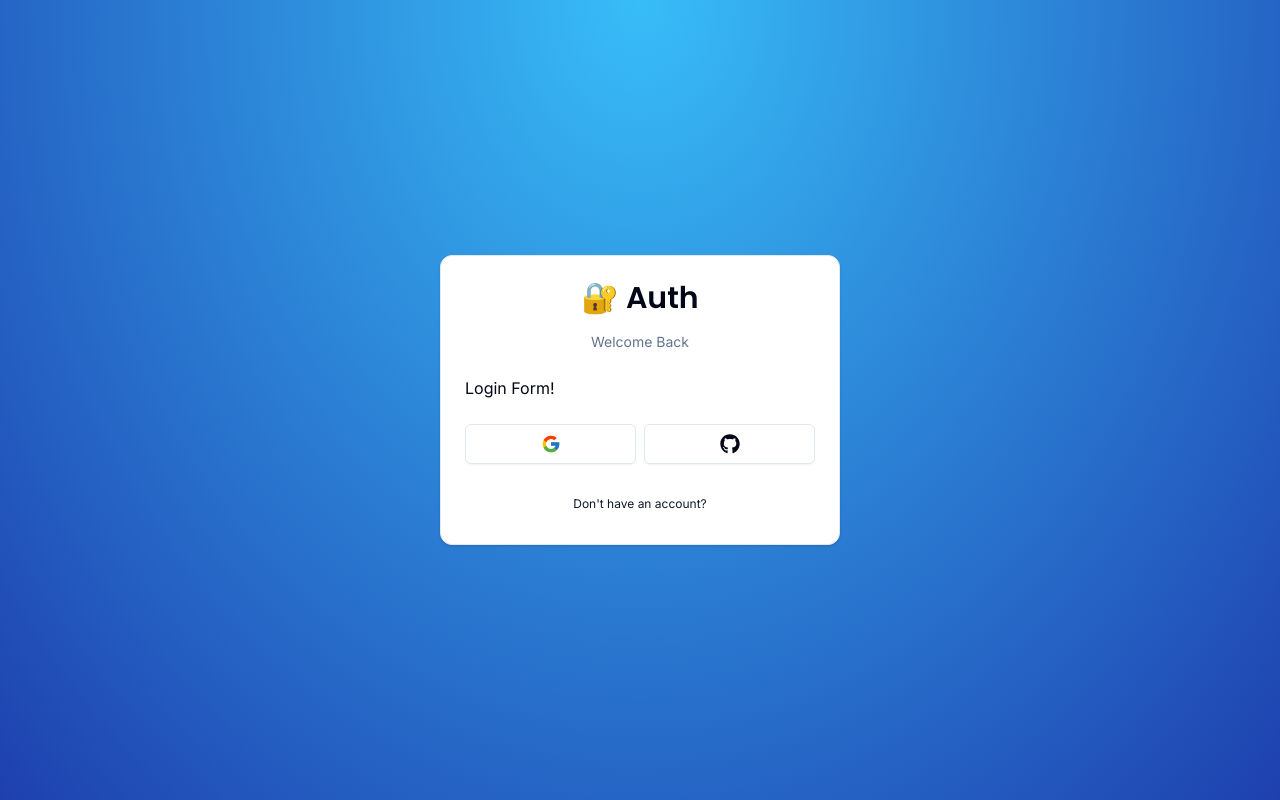
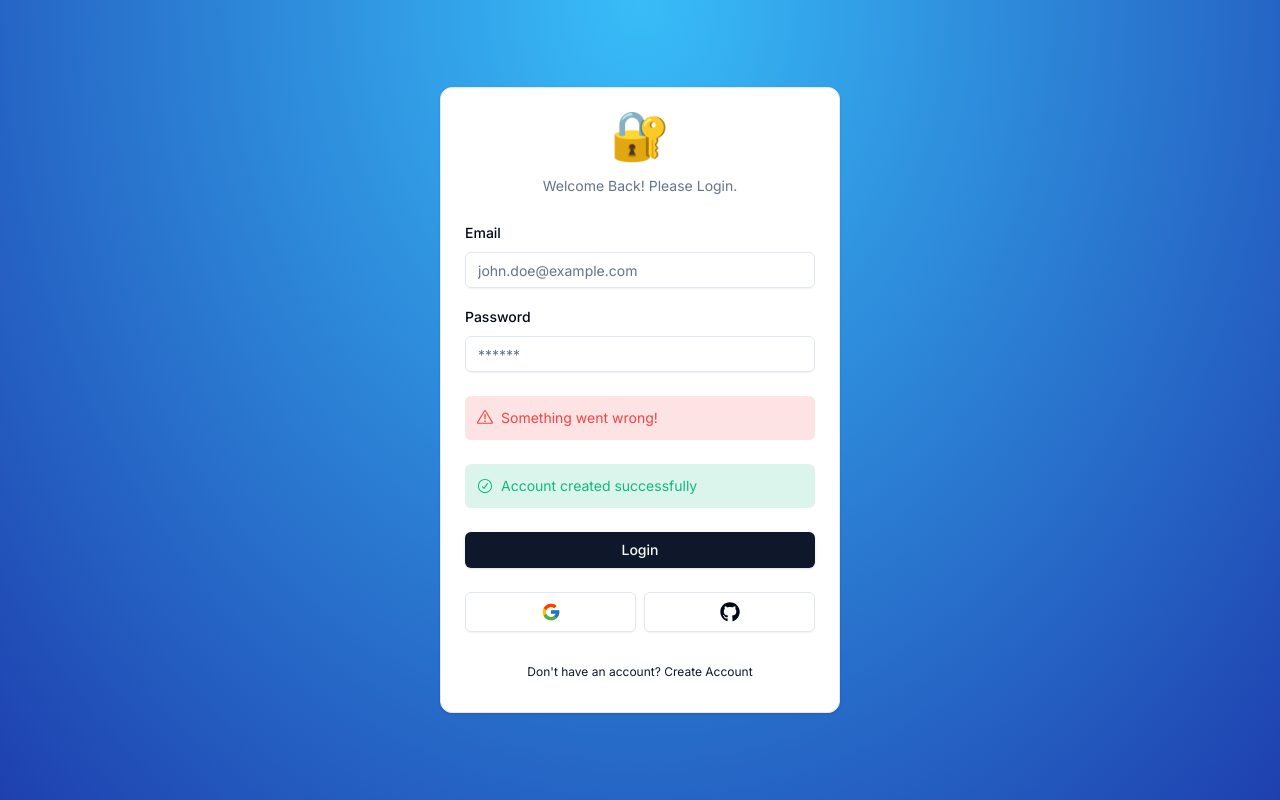
Before and after one commit to JayOnojah/next-auth, a Next.js app: page /auth/login in a window 1280 px wide. Built offline with nearby package versions, Linux system fonts and the light colour scheme.

Commit message:
Login Form Completion

```diff
--- a/components/auth/header.tsx
+++ b/components/auth/header.tsx
@@ -14,7 +14,7 @@
 export const Header = ({ label }: HeaderProps) => {
   return (
     <div className="w-full flex flex-col gap-y-4 items-center justify-center">
-      <h1 className={cn('text-3xl font-semibold', font.className)}>🔐 Auth</h1>
+      <h1 className={cn('text-5xl font-semibold', font.className)}>🔐</h1>
       <p className="text-muted-foreground text-sm">{label}</p>
     </div>
   );
--- a/components/auth/login-form.tsx
+++ b/components/auth/login-form.tsx
@@ -1,14 +1,87 @@
-import { CardWrapper } from './card-wrapper';
+'use client';
+
+import * as z from 'zod';
+
+import { useForm } from 'react-hook-form';
+import { zodResolver } from '@hookform/resolvers/zod';
+
+import { LoginSchema } from '@/schemas';
+import { Input } from '@/components/ui/input';
+import {
+  Form,
+  FormControl,
+  FormField,
+  FormItem,
+  FormLabel,
+  FormMessage,
+} from '@/components/ui/form';
+
+import { CardWrapper } from '@/components/auth/card-wrapper';
+import { Button } from '@/components/ui/button';
+import { FormError } from '@/components/form-error';
+import { FormSuccess } from '@/components/form-success';
 
 export const LoginForm = () => {
+  const form = useForm<z.infer<typeof LoginSchema>>({
+    resolver: zodResolver(LoginSchema),
+    defaultValues: {
+      email: '',
+      password: '',
+    },
+  });
+
+  const onSubmit = (values: z.infer<typeof LoginSchema>) => {
+    console.log(values);
+  };
+
   return (
     <CardWrapper
-      headerLabel="Welcome Back"
-      backButtonLabel="Don't have an account?"
+      headerLabel="Welcome Back! Please Login."
+      backButtonLabel="Don't have an account? Create Account"
       backButtonHref="/auth/register"
       showSocial
     >
-      <div>Login Form!</div>
+      <Form {...form}>
+        <form onSubmit={form.handleSubmit(onSubmit)} className="space-y-6">
+          <div className="space-y-4">
+            <FormField
+              control={form.control}
+              name="email"
+              render={({ field }) => (
+                <FormItem>
+                  <FormLabel>Email</FormLabel>
+                  <FormControl>
+                    <Input
+                      {...field}
+                      placeholder="john.doe@example.com"
+                      type="email"
+                    />
+                  </FormControl>
+                  <FormMessage />
+                </FormItem>
+              )}
+            />
+            <FormField
+              control={form.control}
+              name="password"
+              render={({ field }) => (
+                <FormItem>
+                  <FormLabel>Password</FormLabel>
+                  <FormControl>
+                    <Input {...field} placeholder="******" type="password" />
+                  </FormControl>
+                  <FormMessage />
+                </FormItem>
+              )}
+            />
+          </div>
+          <FormError message="Something went wrong!" />
+          <FormSuccess message="Account created successfully" />
+          <Button type="submit" className="w-full">
+            Login
+          </Button>
+        </form>
+      </Form>
     </CardWrapper>
   );
 };
--- /dev/null
+++ b/components/form-error.tsx
@@ -0,0 +1,16 @@
+import { ExclamationTriangleIcon } from '@radix-ui/react-icons';
+
+interface FormErrorProps {
+  message?: string;
+}
+
+export const FormError = ({ message }: FormErrorProps) => {
+  if (!message) return null;
+
+  return (
+    <div className="bg-destructive/15 p-3 rounded-md flex items-center gap-x-2 text-sm text-destructive">
+      <ExclamationTriangleIcon className="h-4 w-4" />
+      <p>{message}</p>
+    </div>
+  );
+};
--- /dev/null
+++ b/components/form-success.tsx
@@ -0,0 +1,16 @@
+import { CheckCircledIcon } from '@radix-ui/react-icons';
+
+interface FormSuccessProps {
+  message?: string;
+}
+
+export const FormSuccess = ({ message }: FormSuccessProps) => {
+  if (!message) return null;
+
+  return (
+    <div className="bg-emerald-500/15 p-3 rounded-md flex items-center gap-x-2 text-sm text-emerald-500">
+      <CheckCircledIcon className="h-4 w-4" />
+      <p>{message}</p>
+    </div>
+  );
+};
--- /dev/null
+++ b/components/ui/form.tsx
@@ -0,0 +1,176 @@
+import * as React from "react"
+import * as LabelPrimitive from "@radix-ui/react-label"
+import { Slot } from "@radix-ui/react-slot"
+import {
+  Controller,
+  ControllerProps,
+  FieldPath,
+  FieldValues,
+  FormProvider,
+  useFormContext,
+} from "react-hook-form"
+
+import { cn } from "@/lib/utils"
+import { Label } from "@/components/ui/label"
+
+const Form = FormProvider
+
+type FormFieldContextValue<
+  TFieldValues extends FieldValues = FieldValues,
+  TName extends FieldPath<TFieldValues> = FieldPath<TFieldValues>
+> = {
+  name: TName
+}
+
+const FormFieldContext = React.createContext<FormFieldContextValue>(
+  {} as FormFieldContextValue
+)
+
+const FormField = <
+  TFieldValues extends FieldValues = FieldValues,
+  TName extends FieldPath<TFieldValues> = FieldPath<TFieldValues>
+>({
+  ...props
+}: ControllerProps<TFieldValues, TName>) => {
+  return (
+    <FormFieldContext.Provider value={{ name: props.name }}>
+      <Controller {...props} />
+    </FormFieldContext.Provider>
+  )
+}
+
+const useFormField = () => {
+  const fieldContext = React.useContext(FormFieldContext)
+  const itemContext = React.useContext(FormItemContext)
+  const { getFieldState, formState } = useFormContext()
+
+  const fieldState = getFieldState(fieldContext.name, formState)
+
+  if (!fieldContext) {
+    throw new Error("useFormField should be used within <FormField>")
+  }
+
+  const { id } = itemContext
+
+  return {
+    id,
+    name: fieldContext.name,
+    formItemId: `${id}-form-item`,
+    formDescriptionId: `${id}-form-item-description`,
+    formMessageId: `${id}-form-item-message`,
+    ...fieldState,
+  }
+}
+
+type FormItemContextValue = {
+  id: string
+}
+
+const FormItemContext = React.createContext<FormItemContextValue>(
+  {} as FormItemContextValue
+)
+
+const FormItem = React.forwardRef<
+  HTMLDivElement,
+  React.HTMLAttributes<HTMLDivElement>
+>(({ className, ...props }, ref) => {
+  const id = React.useId()
+
+  return (
+    <FormItemContext.Provider value={{ id }}>
+      <div ref={ref} className={cn("space-y-2", className)} {...props} />
+    </FormItemContext.Provider>
+  )
+})
+FormItem.displayName = "FormItem"
+
+const FormLabel = React.forwardRef<
+  React.ElementRef<typeof LabelPrimitive.Root>,
+  React.ComponentPropsWithoutRef<typeof LabelPrimitive.Root>
+>(({ className, ...props }, ref) => {
+  const { error, formItemId } = useFormField()
+
+  return (
+    <Label
+      ref={ref}
+      className={cn(error && "text-destructive", className)}
+      htmlFor={formItemId}
+      {...props}
+    />
+  )
+})
+FormLabel.displayName = "FormLabel"
+
+const FormControl = React.forwardRef<
+  React.ElementRef<typeof Slot>,
+  React.ComponentPropsWithoutRef<typeof Slot>
+>(({ ...props }, ref) => {
+  const { error, formItemId, formDescriptionId, formMessageId } = useFormField()
+
+  return (
+    <Slot
+      ref={ref}
+      id={formItemId}
+      aria-describedby={
+        !error
+          ? `${formDescriptionId}`
+          : `${formDescriptionId} ${formMessageId}`
+      }
+      aria-invalid={!!error}
+      {...props}
+    />
+  )
+})
+FormControl.displayName = "FormControl"
+
+const FormDescription = React.forwardRef<
+  HTMLParagraphElement,
+  React.HTMLAttributes<HTMLParagraphElement>
+>(({ className, ...props }, ref) => {
+  const { formDescriptionId } = useFormField()
+
+  return (
+    <p
+      ref={ref}
+      id={formDescriptionId}
+      className={cn("text-[0.8rem] text-muted-foreground", className)}
+      {...props}
+    />
+  )
+})
+FormDescription.displayName = "FormDescription"
+
+const FormMessage = React.forwardRef<
+  HTMLParagraphElement,
+  React.HTMLAttributes<HTMLParagraphElement>
+>(({ className, children, ...props }, ref) => {
+  const { error, formMessageId } = useFormField()
+  const body = error ? String(error?.message) : children
+
+  if (!body) {
+    return null
+  }
+
+  return (
+    <p
+      ref={ref}
+      id={formMessageId}
+      className={cn("text-[0.8rem] font-medium text-destructive", className)}
+      {...props}
+    >
+      {body}
+    </p>
+  )
+})
+FormMessage.displayName = "FormMessage"
+
+export {
+  useFormField,
+  Form,
+  FormItem,
+  FormLabel,
+  FormControl,
+  FormDescription,
+  FormMessage,
+  FormField,
+}
--- /dev/null
+++ b/components/ui/input.tsx
@@ -0,0 +1,25 @@
+import * as React from "react"
+
+import { cn } from "@/lib/utils"
+
+export interface InputProps
+  extends React.InputHTMLAttributes<HTMLInputElement> {}
+
+const Input = React.forwardRef<HTMLInputElement, InputProps>(
+  ({ className, type, ...props }, ref) => {
+    return (
+      <input
+        type={type}
+        className={cn(
+          "flex h-9 w-full rounded-md border border-input bg-transparent px-3 py-1 text-sm shadow-sm transition-colors file:border-0 file:bg-transparent file:text-sm file:font-medium placeholder:text-muted-foreground focus-visible:outline-none focus-visible:ring-1 focus-visible:ring-ring disabled:cursor-not-allowed disabled:opacity-50",
+          className
+        )}
+        ref={ref}
+        {...props}
+      />
+    )
+  }
+)
+Input.displayName = "Input"
+
+export { Input }
--- /dev/null
+++ b/components/ui/label.tsx
@@ -0,0 +1,26 @@
+"use client"
+
+import * as React from "react"
+import * as LabelPrimitive from "@radix-ui/react-label"
+import { cva, type VariantProps } from "class-variance-authority"
+
+import { cn } from "@/lib/utils"
+
+const labelVariants = cva(
+  "text-sm font-medium leading-none peer-disabled:cursor-not-allowed peer-disabled:opacity-70"
+)
+
+const Label = React.forwardRef<
+  React.ElementRef<typeof LabelPrimitive.Root>,
+  React.ComponentPropsWithoutRef<typeof LabelPrimitive.Root> &
+    VariantProps<typeof labelVariants>
+>(({ className, ...props }, ref) => (
+  <LabelPrimitive.Root
+    ref={ref}
+    className={cn(labelVariants(), className)}
+    {...props}
+  />
+))
+Label.displayName = LabelPrimitive.Root.displayName
+
+export { Label }
--- a/package.json
+++ b/package.json
@@ -9,16 +9,20 @@
     "lint": "next lint"
   },
   "dependencies": {
+    "@hookform/resolvers": "^3.3.4",
     "@radix-ui/react-icons": "^1.3.0",
+    "@radix-ui/react-label": "^2.0.2",
     "@radix-ui/react-slot": "^1.0.2",
     "class-variance-authority": "^0.7.0",
     "clsx": "^2.1.0",
     "next": "14.1.0",
     "react": "^18",
     "react-dom": "^18",
+    "react-hook-form": "^7.51.4",
     "react-icons": "^5.2.1",
     "tailwind-merge": "^2.2.1",
-    "tailwindcss-animate": "^1.0.7"
+    "tailwindcss-animate": "^1.0.7",
+    "zod": "^3.23.6"
   },
   "devDependencies": {
     "@types/node": "^20",
--- /dev/null
+++ b/schemas/index.ts
@@ -0,0 +1,10 @@
+import * as z from 'zod';
+
+export const LoginSchema = z.object({
+  email: z.string().email({
+    message: 'Email is required',
+  }),
+  password: z.string().min(1, {
+    message: 'Password is required',
+  }),
+});
```
Also changed, not shown: 1 other file (tests, documents, lock files or other folders).
